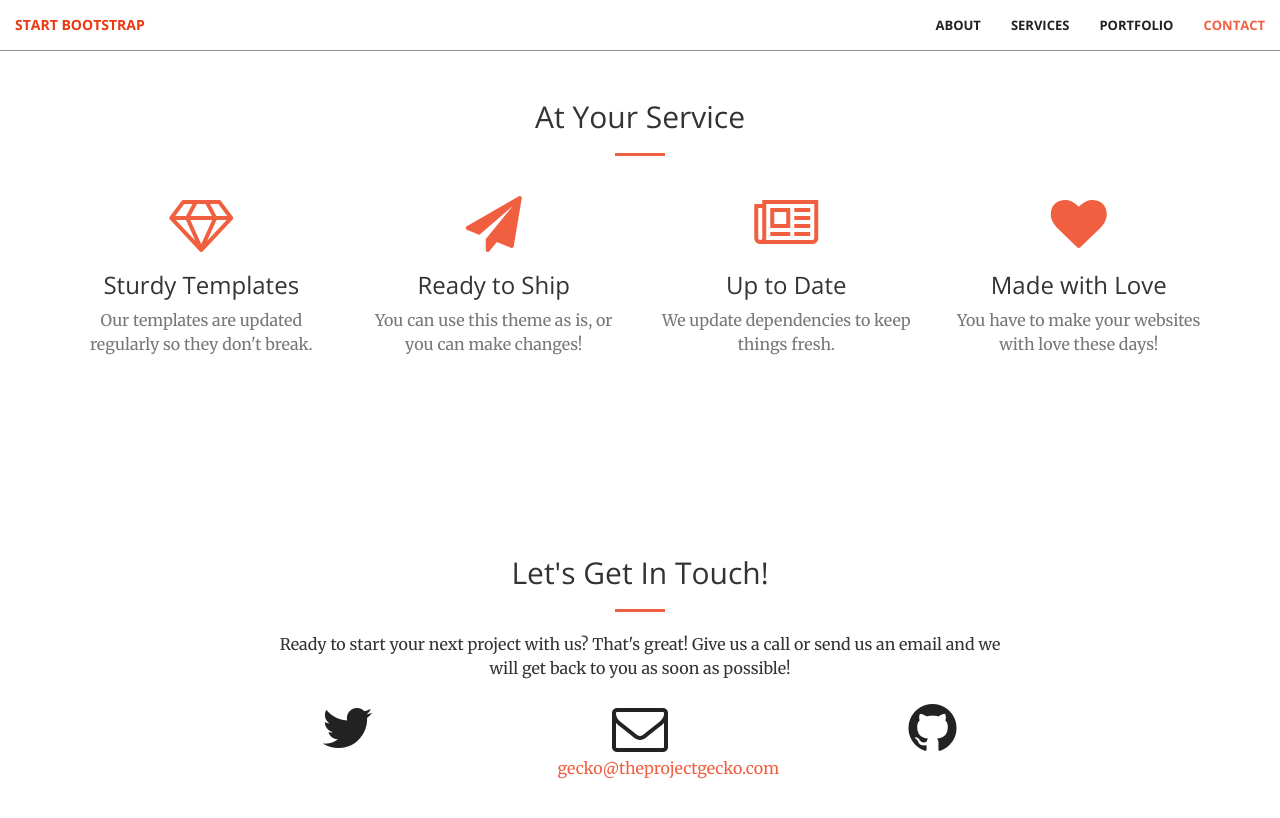
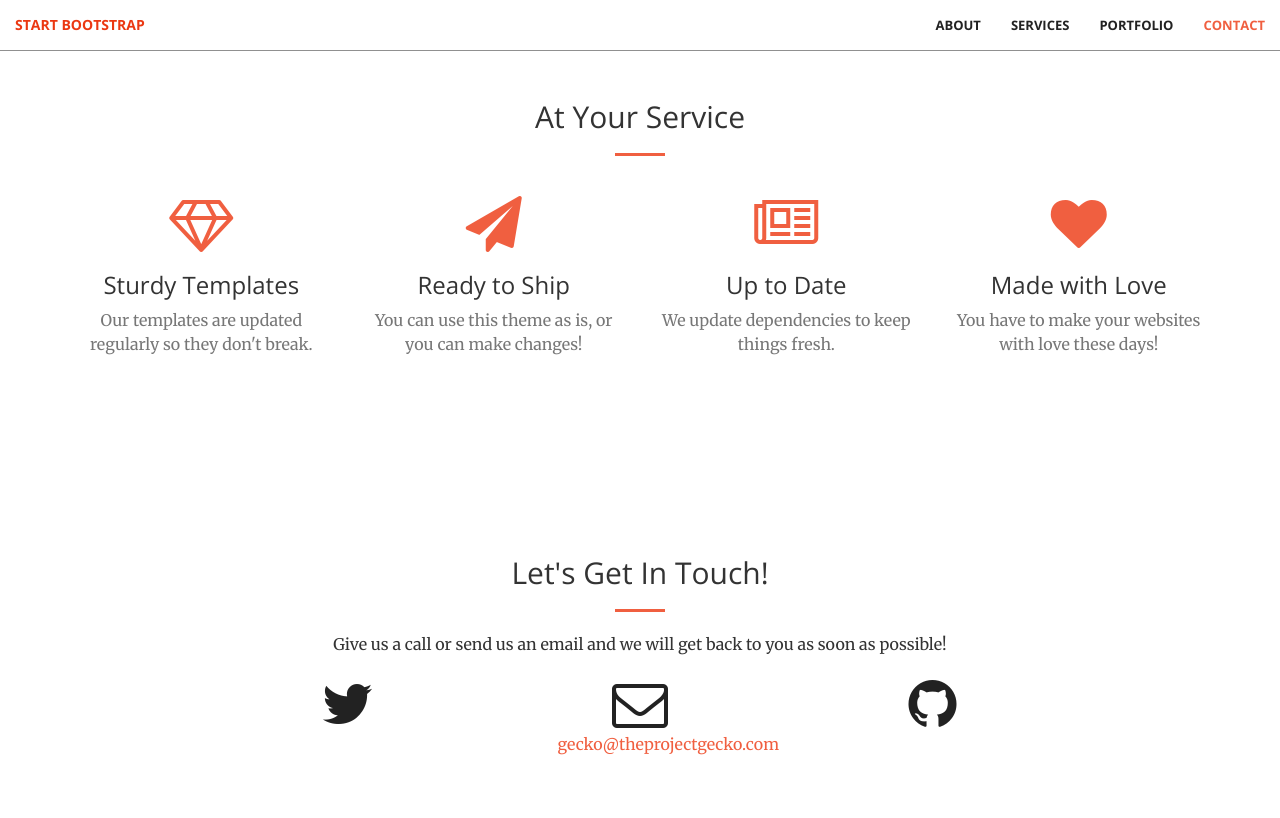
Before and after one commit to teamgecko2022/teamgecko2022, a Jekyll site: the page built from index.html, in a window 1280 px wide and 900 px high, scrolled down 1244 px. Shown: the top 818 px of the window. Built offline with Jekyll 4.4.1, drawn with Linux system fonts in a browser that asks for light colours.

Commit message:
remove some text
"Ready to start your next project with us? That's great!"

```diff
--- a/_includes/contact.html
+++ b/_includes/contact.html
@@ -4,7 +4,7 @@
             <div class="col-lg-8 col-lg-offset-2 text-center">
                 <h2 class="section-heading">Let's Get In Touch!</h2>
                 <hr class="primary">
-                <p>Ready to start your next project with us? That's great! Give us a call or send us an email and we will get back to you as soon as possible!</p>
+                <p>Give us a call or send us an email and we will get back to you as soon as possible!</p>
             </div>
         <div class="col-lg-2 col-lg-offset-2 text-center">
             <a href="https://twitter.com/{{ site.twitter_username }}">
```
